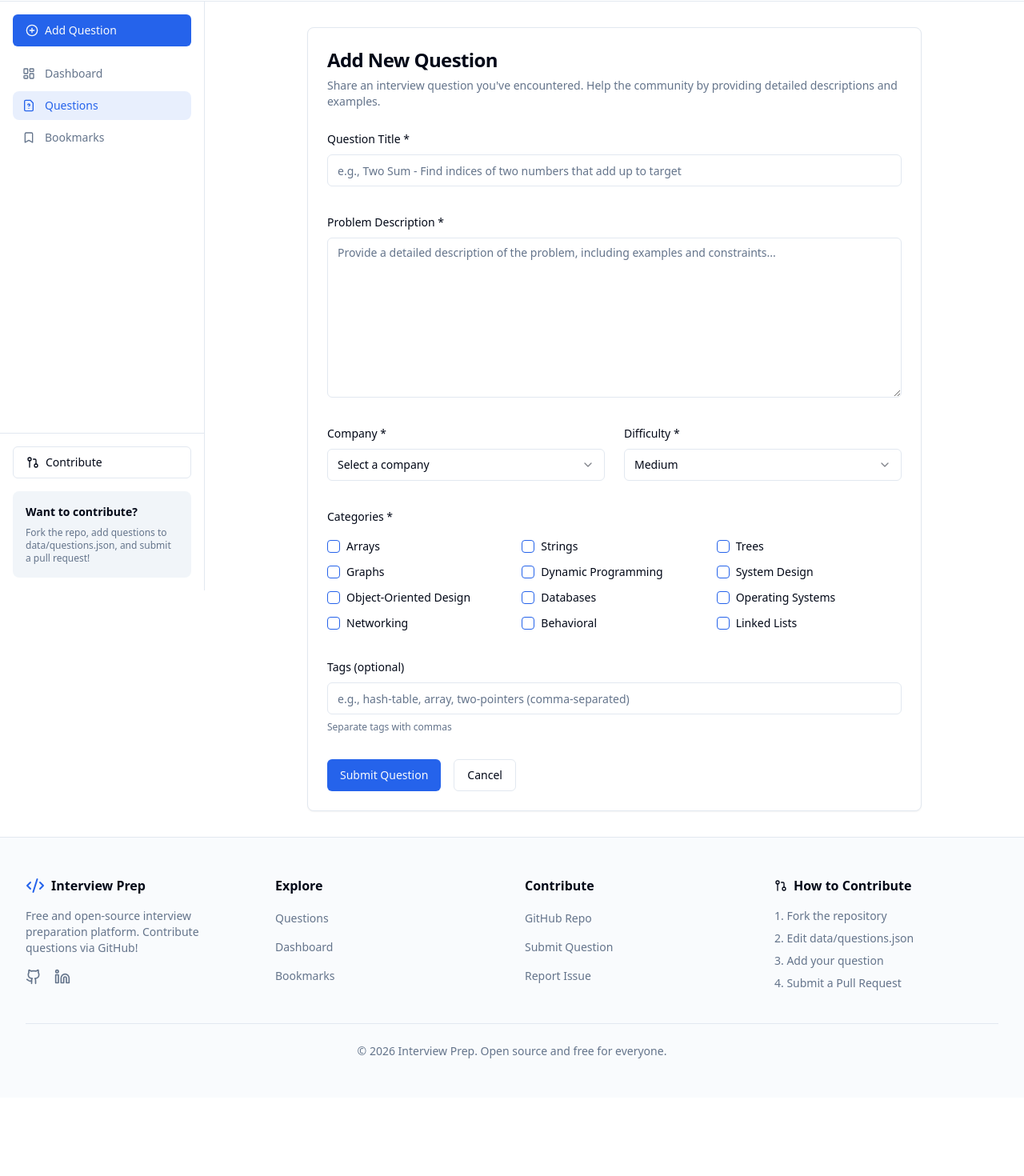
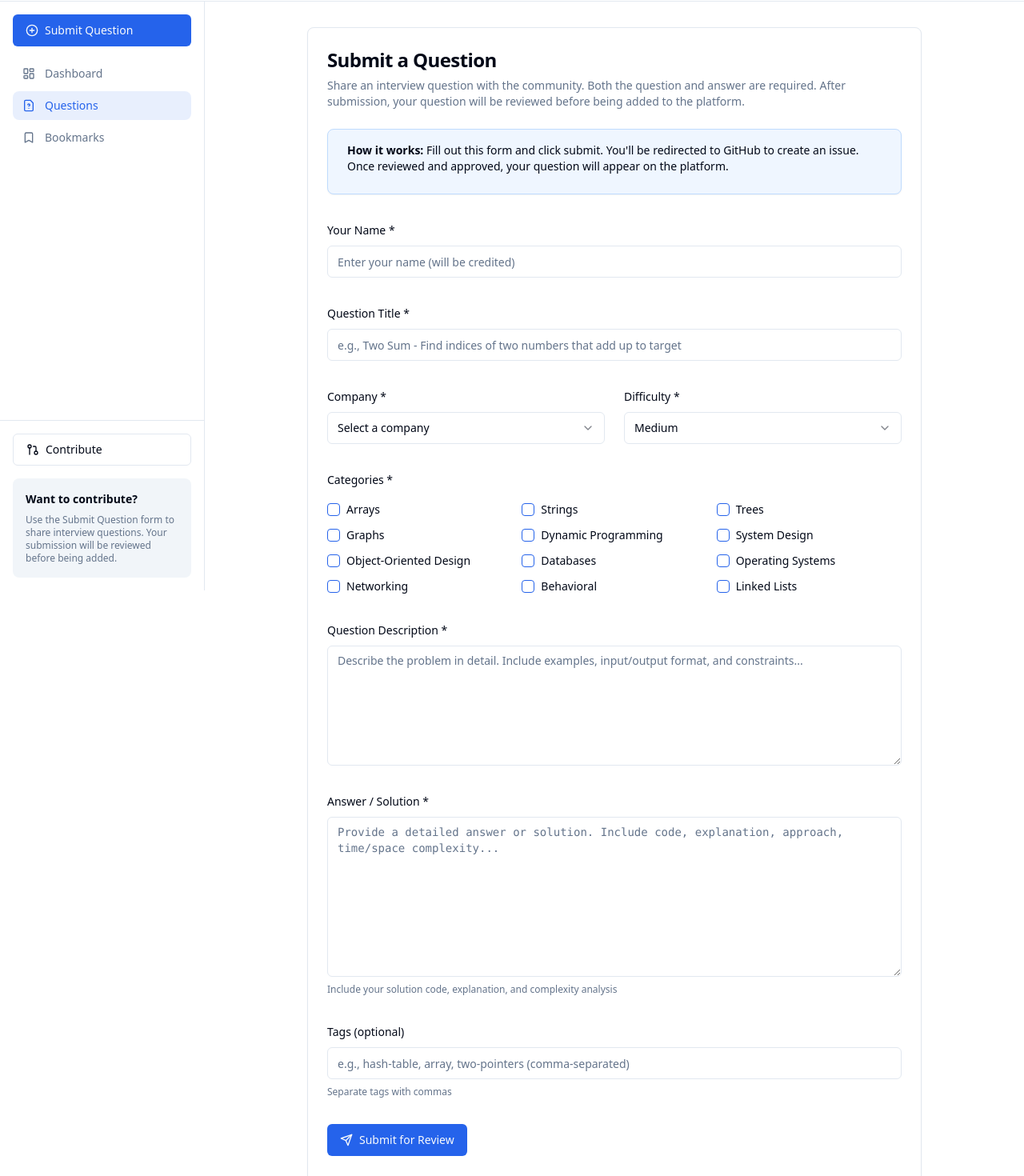
Before and after one commit to Tusha435/DataScience_Interview_Prep, a Next.js app in the folder interview-prep-platform/: page /questions/new in a window 1280 px wide. Shown: the part 63-1533 px from the top of the page at 80% size. Before the commit the page ends 1435 px from the top, so only its background shows below. Built offline with nearby package versions, Linux system fonts and the light colour scheme.

Commit message:
Remove fake KPIs, add question submission form with GitHub review

```diff
--- a/interview-prep-platform/src/app/(dashboard)/questions/new/page.tsx
+++ b/interview-prep-platform/src/app/(dashboard)/questions/new/page.tsx
@@ -3,8 +3,8 @@ import { Card, CardContent, CardDescription, CardHeader, CardTitle } from "@/com
 import { AddQuestionForm } from "@/components/questions/AddQuestionForm"
 
 export const metadata: Metadata = {
-  title: "Add New Question",
-  description: "Share an interview question with the community",
+  title: "Submit a Question",
+  description: "Submit an interview question for review",
 }
 
 export default function NewQuestionPage() {
@@ -12,10 +12,11 @@ export default function NewQuestionPage() {
     <div className="max-w-3xl mx-auto">
       <Card>
         <CardHeader>
-          <CardTitle className="text-2xl">Add New Question</CardTitle>
+          <CardTitle className="text-2xl">Submit a Question</CardTitle>
           <CardDescription>
-            Share an interview question you&apos;ve encountered. Help the
-            community by providing detailed descriptions and examples.
+            Share an interview question with the community. Both the question and
+            answer are required. After submission, your question will be reviewed
+            before being added to the platform.
           </CardDescription>
         </CardHeader>
         <CardContent>
--- a/interview-prep-platform/src/app/page.tsx
+++ b/interview-prep-platform/src/app/page.tsx
@@ -8,8 +8,8 @@ import {
   FileQuestion,
   ArrowRight,
   CheckCircle2,
-  Zap,
   Target,
+  PenSquare,
 } from "lucide-react"
 
 import { Button } from "@/components/ui/button"
@@ -21,8 +21,6 @@ import { questions, companies, categories } from "@/lib/mockData"
 import {
   FadeIn,
   AnimateInView,
-  StaggerContainer,
-  StaggerItem,
   HoverCard,
 } from "@/components/common/Animations"
 
@@ -53,13 +51,6 @@ const features = [
   },
 ]
 
-const stats = [
-  { label: "Interview Questions", value: "2,500+" },
-  { label: "Solutions", value: "8,000+" },
-  { label: "Companies", value: "50+" },
-  { label: "Active Users", value: "100K+" },
-]
-
 export default function HomePage() {
   const featuredQuestions = questions.slice(0, 6)
   const topCompanies = companies.slice(0, 8)
@@ -75,18 +66,6 @@ export default function HomePage() {
           <div className="container px-4 md:px-6">
             <div className="flex flex-col items-center text-center space-y-8">
               <FadeIn delay={0.1}>
-                <Badge variant="secondary" className="px-4 py-2">
-                  <motion.span
-                    animate={{ rotate: [0, 15, -15, 0] }}
-                    transition={{ duration: 0.5, repeat: Infinity, repeatDelay: 2 }}
-                  >
-                    <Zap className="h-3 w-3 mr-1 inline" />
-                  </motion.span>
-                  New: System Design Questions Added
-                </Badge>
-              </FadeIn>
-
-              <FadeIn delay={0.2}>
                 <h1 className="text-4xl md:text-6xl font-bold tracking-tight max-w-4xl">
                   Ace Your Next{" "}
                   <motion.span
@@ -107,15 +86,14 @@ export default function HomePage() {
                 </h1>
               </FadeIn>
 
-              <FadeIn delay={0.3}>
+              <FadeIn delay={0.2}>
                 <p className="text-xl text-muted-foreground max-w-2xl">
-                  Practice with real interview questions from Google, Amazon,
-                  Microsoft, and 50+ top companies. Join thousands of developers
-                  preparing for their dream jobs.
+                  A free, open-source platform for interview preparation.
+                  Practice with community-contributed questions and help others by sharing your knowledge.
                 </p>
               </FadeIn>
 
-              <FadeIn delay={0.4}>
+              <FadeIn delay={0.3}>
                 <div className="flex flex-col sm:flex-row gap-4">
                   <motion.div whileHover={{ scale: 1.05 }} whileTap={{ scale: 0.95 }}>
                     <Button size="lg" asChild>
@@ -127,31 +105,14 @@ export default function HomePage() {
                   </motion.div>
                   <motion.div whileHover={{ scale: 1.05 }} whileTap={{ scale: 0.95 }}>
                     <Button size="lg" variant="outline" asChild>
-                      <a href="https://github.com/Tusha435/DataScience_Interview_Prep" target="_blank" rel="noopener noreferrer">
-                        Contribute on GitHub
-                      </a>
+                      <Link href="/questions/new">
+                        <PenSquare className="mr-2 h-4 w-4" />
+                        Submit a Question
+                      </Link>
                     </Button>
                   </motion.div>
                 </div>
               </FadeIn>
-
-              {/* Stats */}
-              <StaggerContainer className="grid grid-cols-2 md:grid-cols-4 gap-8 pt-8 w-full max-w-3xl">
-                {stats.map((stat, index) => (
-                  <StaggerItem key={stat.label}>
-                    <motion.div
-                      className="text-center"
-                      whileHover={{ scale: 1.1 }}
-                      transition={{ type: "spring", stiffness: 300 }}
-                    >
-                      <p className="text-3xl font-bold text-primary">
-                        {stat.value}
-                      </p>
-                      <p className="text-sm text-muted-foreground">{stat.label}</p>
-                    </motion.div>
-                  </StaggerItem>
-                ))}
-              </StaggerContainer>
             </div>
           </div>
 
@@ -391,8 +352,8 @@ export default function HomePage() {
 
               <AnimateInView delay={0.1}>
                 <p className="text-lg opacity-90 max-w-2xl">
-                  Join thousands of developers who have successfully landed jobs at
-                  top tech companies using our platform.
+                  Help build the best free interview prep resource. Submit questions
+                  and answers to help the community grow.
                 </p>
               </AnimateInView>
 
@@ -404,7 +365,7 @@ export default function HomePage() {
                   >
                     <Button size="lg" variant="secondary" asChild>
                       <Link href="/questions">
-                        Start Practicing
+                        Browse Questions
                         <motion.span
                           animate={{ x: [0, 5, 0] }}
                           transition={{ duration: 1, repeat: Infinity }}
@@ -424,9 +385,9 @@ export default function HomePage() {
                       className="border-primary-foreground text-primary-foreground hover:bg-primary-foreground hover:text-primary"
                       asChild
                     >
-                      <a href="https://github.com/Tusha435/DataScience_Interview_Prep" target="_blank" rel="noopener noreferrer">
-                        Contribute on GitHub
-                      </a>
+                      <Link href="/questions/new">
+                        Submit a Question
+                      </Link>
                     </Button>
                   </motion.div>
                 </div>
--- a/interview-prep-platform/src/components/layout/Footer.tsx
+++ b/interview-prep-platform/src/components/layout/Footer.tsx
@@ -106,10 +106,10 @@ export function Footer() {
               How to Contribute
             </h3>
             <ol className="text-sm text-muted-foreground space-y-2 list-decimal list-inside">
-              <li>Fork the repository</li>
-              <li>Edit data/questions.json</li>
-              <li>Add your question</li>
-              <li>Submit a Pull Request</li>
+              <li>Click &quot;Submit Question&quot;</li>
+              <li>Fill in question &amp; answer</li>
+              <li>Submit for review</li>
+              <li>Get added after approval</li>
             </ol>
           </div>
         </div>
--- a/interview-prep-platform/src/components/layout/Sidebar.tsx
+++ b/interview-prep-platform/src/components/layout/Sidebar.tsx
@@ -40,7 +40,7 @@ export function Sidebar() {
         <Button asChild className="w-full justify-start gap-2">
           <Link href="/questions/new">
             <PlusCircle className="h-4 w-4" />
-            Add Question
+            Submit Question
           </Link>
         </Button>
       </div>
@@ -82,7 +82,7 @@ export function Sidebar() {
         <div className="rounded-lg bg-muted p-4">
           <h4 className="text-sm font-semibold mb-2">Want to contribute?</h4>
           <p className="text-xs text-muted-foreground">
-            Fork the repo, add questions to data/questions.json, and submit a pull request!
+            Use the Submit Question form to share interview questions. Your submission will be reviewed before being added.
           </p>
         </div>
       </div>
--- a/interview-prep-platform/src/components/questions/AddQuestionForm.tsx
+++ b/interview-prep-platform/src/components/questions/AddQuestionForm.tsx
@@ -1,10 +1,10 @@
 "use client"
 
 import * as React from "react"
-import { useRouter } from "next/navigation"
 import { useForm } from "react-hook-form"
 import { zodResolver } from "@hookform/resolvers/zod"
 import { z } from "zod"
+import { Send, ExternalLink, CheckCircle } from "lucide-react"
 
 import { Button } from "@/components/ui/button"
 import { Input } from "@/components/ui/input"
@@ -18,28 +18,30 @@ import {
   SelectValue,
 } from "@/components/ui/select"
 import { Checkbox } from "@/components/ui/checkbox"
-import { useToast } from "@/hooks/use-toast"
-import { LoadingSpinner } from "@/components/common/Loading"
+import { Card, CardContent } from "@/components/ui/card"
 import { companies, categories } from "@/lib/mockData"
 import { DIFFICULTY_OPTIONS } from "@/lib/constants"
+
+const GITHUB_REPO = "Tusha435/DataScience_Interview_Prep"
 
 const questionSchema = z.object({
   title: z.string().min(10, "Title must be at least 10 characters"),
   description: z.string().min(50, "Description must be at least 50 characters"),
+  answer: z.string().min(50, "Answer must be at least 50 characters"),
   companyId: z.string().min(1, "Please select a company"),
   difficulty: z.enum(["Easy", "Medium", "Hard"]),
   categoryIds: z
     .array(z.string())
     .min(1, "Please select at least one category"),
   tags: z.string().optional(),
+  submitterName: z.string().min(2, "Please enter your name"),
 })
 
 type QuestionFormData = z.infer<typeof questionSchema>
 
 export function AddQuestionForm() {
-  const router = useRouter()
-  const { toast } = useToast()
-  const [isSubmitting, setIsSubmitting] = React.useState(false)
+  const [isSubmitted, setIsSubmitted] = React.useState(false)
+  const [issueUrl, setIssueUrl] = React.useState("")
 
   const {
     register,
@@ -70,29 +72,113 @@ export function AddQuestionForm() {
   }
 
   const onSubmit = async (data: QuestionFormData) => {
-    setIsSubmitting(true)
-    try {
-      // In a real app, this would call an API
-      await new Promise((resolve) => setTimeout(resolve, 1500))
+    // Find company and category names
+    const companyName = companies.find(c => c.id === data.companyId)?.name || data.companyId
+    const categoryNames = data.categoryIds
+      .map(id => categories.find(c => c.id === id)?.name || id)
+      .join(", ")
 
-      toast({
-        title: "Question submitted!",
-        description: "Your question has been added successfully.",
-      })
-      router.push("/questions")
-    } catch (error) {
-      toast({
-        title: "Error",
-        description: "Failed to submit question. Please try again.",
-        variant: "destructive",
-      })
-    } finally {
-      setIsSubmitting(false)
-    }
+    // Create GitHub Issue body
+    const issueBody = `## New Question Submission
+
+### Question Details
+- **Title:** ${data.title}
+- **Company:** ${companyName}
+- **Difficulty:** ${data.difficulty}
+- **Categories:** ${categoryNames}
+${data.tags ? `- **Tags:** ${data.tags}` : ""}
+
+### Question Description
+${data.description}
+
+### Answer / Solution
+${data.answer}
+
+---
+**Submitted by:** ${data.submitterName}
+**Date:** ${new Date().toLocaleDateString()}
+
+---
+*Please review this submission. If approved, add the question to \`data/questions.json\`*`
+
+    // Create GitHub Issue URL
+    const issueTitle = `[New Question] ${data.title}`
+    const url = `https://github.com/${GITHUB_REPO}/issues/new?title=${encodeURIComponent(issueTitle)}&body=${encodeURIComponent(issueBody)}&labels=question-submission`
+
+    setIssueUrl(url)
+    setIsSubmitted(true)
+
+    // Open GitHub in new tab
+    window.open(url, "_blank")
+  }
+
+  if (isSubmitted) {
+    return (
+      <div className="text-center py-8 space-y-6">
+        <div className="flex justify-center">
+          <CheckCircle className="h-16 w-16 text-green-500" />
+        </div>
+        <div className="space-y-2">
+          <h3 className="text-xl font-semibold">Almost Done!</h3>
+          <p className="text-muted-foreground max-w-md mx-auto">
+            A new tab should have opened to create a GitHub Issue.
+            Complete the submission there to send your question for review.
+          </p>
+        </div>
+        <div className="space-y-3">
+          <Button asChild>
+            <a href={issueUrl} target="_blank" rel="noopener noreferrer">
+              <ExternalLink className="mr-2 h-4 w-4" />
+              Open GitHub Issue
+            </a>
+          </Button>
+          <div>
+            <Button variant="outline" onClick={() => setIsSubmitted(false)}>
+              Submit Another Question
+            </Button>
+          </div>
+        </div>
+        <Card className="max-w-md mx-auto">
+          <CardContent className="pt-4">
+            <p className="text-sm text-muted-foreground">
+              <strong>What happens next?</strong><br />
+              The repository owner will review your submission.
+              If approved, your question will be added to the platform.
+            </p>
+          </CardContent>
+        </Card>
+      </div>
+    )
   }
 
   return (
     <form onSubmit={handleSubmit(onSubmit)} className="space-y-8">
+      {/* Info Banner */}
+      <Card className="bg-blue-50 dark:bg-blue-950 border-blue-200 dark:border-blue-800">
+        <CardContent className="pt-4">
+          <p className="text-sm">
+            <strong>How it works:</strong> Fill out this form and click submit.
+            You&apos;ll be redirected to GitHub to create an issue. Once reviewed and approved,
+            your question will appear on the platform.
+          </p>
+        </CardContent>
+      </Card>
+
+      {/* Your Name */}
+      <div className="space-y-2">
+        <Label htmlFor="submitterName">Your Name *</Label>
+        <Input
+          id="submitterName"
+          placeholder="Enter your name (will be credited)"
+          {...register("submitterName")}
+          aria-invalid={!!errors.submitterName}
+        />
+        {errors.submitterName && (
+          <p className="text-sm text-red-500">{errors.submitterName.message}</p>
+        )}
+      </div>
+
+      {/* Question Title */}
       <div className="space-y-2">
         <Label htmlFor="title">Question Title *</Label>
         <Input
@@ -106,20 +192,7 @@ export function AddQuestionForm() {
         )}
       </div>
 
-      <div className="space-y-2">
-        <Label htmlFor="description">Problem Description *</Label>
-        <Textarea
-          id="description"
-          placeholder="Provide a detailed description of the problem, including examples and constraints..."
-          className="min-h-[200px]"
-          {...register("description")}
-          aria-invalid={!!errors.description}
-        />
-        {errors.description && (
-          <p className="text-sm text-red-500">{errors.description.message}</p>
-        )}
-      </div>
-
+      {/* Company and Difficulty */}
       <div className="grid gap-6 sm:grid-cols-2">
         <div className="space-y-2">
           <Label>Company *</Label>
@@ -133,6 +206,7 @@ export function AddQuestionForm() {
                   {company.name}
                 </SelectItem>
               ))}
+              <SelectItem value="other">Other</SelectItem>
             </SelectContent>
           </Select>
           {errors.companyId && (
@@ -165,6 +239,7 @@ export function AddQuestionForm() {
         </div>
       </div>
 
+      {/* Categories */}
       <div className="space-y-4">
         <Label>Categories *</Label>
         <div className="grid gap-3 sm:grid-cols-2 md:grid-cols-3">
@@ -189,6 +264,40 @@ export function AddQuestionForm() {
         )}
       </div>
 
+      {/* Question Description */}
+      <div className="space-y-2">
+        <Label htmlFor="description">Question Description *</Label>
+        <Textarea
+          id="description"
+          placeholder="Describe the problem in detail. Include examples, input/output format, and constraints..."
+          className="min-h-[150px]"
+          {...register("description")}
+          aria-invalid={!!errors.description}
+        />
+        {errors.description && (
+          <p className="text-sm text-red-500">{errors.description.message}</p>
+        )}
+      </div>
+
+      {/* Answer (Mandatory) */}
+      <div className="space-y-2">
+        <Label htmlFor="answer">Answer / Solution *</Label>
+        <Textarea
+          id="answer"
+          placeholder="Provide a detailed answer or solution. Include code, explanation, approach, time/space complexity..."
+          className="min-h-[200px] font-mono text-sm"
+          {...register("answer")}
+          aria-invalid={!!errors.answer}
+        />
+        {errors.answer && (
+          <p className="text-sm text-red-500">{errors.answer.message}</p>
+        )}
+        <p className="text-xs text-muted-foreground">
+          Include your solution code, explanation, and complexity analysis
+        </p>
+      </div>
+
+      {/* Tags */}
       <div className="space-y-2">
         <Label htmlFor="tags">Tags (optional)</Label>
         <Input
@@ -201,25 +310,18 @@ export function AddQuestionForm() {
         </p>
       </div>
 
+      {/* Submit Button */}
       <div className="flex gap-4">
-        <Button type="submit" disabled={isSubmitting}>
-          {isSubmitting ? (
-            <>
-              <LoadingSpinner className="mr-2" />
-              Submitting...
-            </>
-          ) : (
-            "Submit Question"
-          )}
-        </Button>
-        <Button
-          type="button"
-          variant="outline"
-          onClick={() => router.back()}
-        >
-          Cancel
+        <Button type="submit" className="gap-2">
+          <Send className="h-4 w-4" />
+          Submit for Review
         </Button>
       </div>
+
+      <p className="text-xs text-muted-foreground">
+        By submitting, you agree that this question may be published on the platform after review.
+        You&apos;ll need a GitHub account to complete the submission.
+      </p>
     </form>
   )
 }
```
